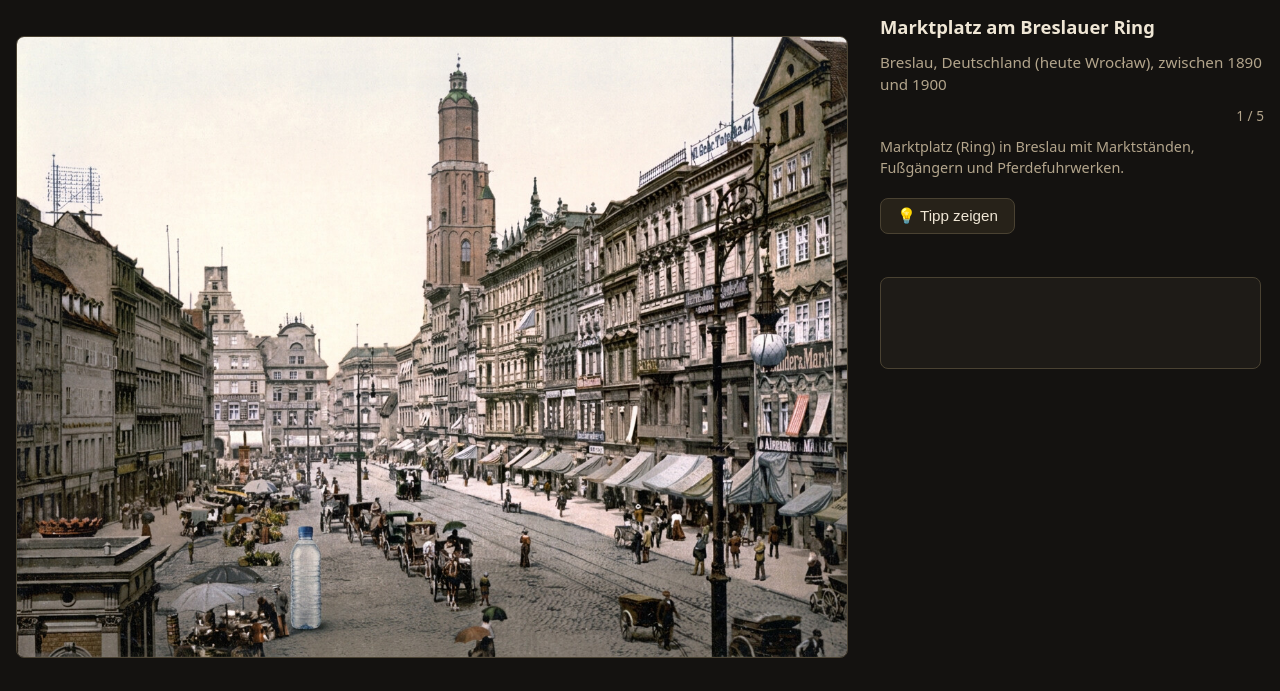
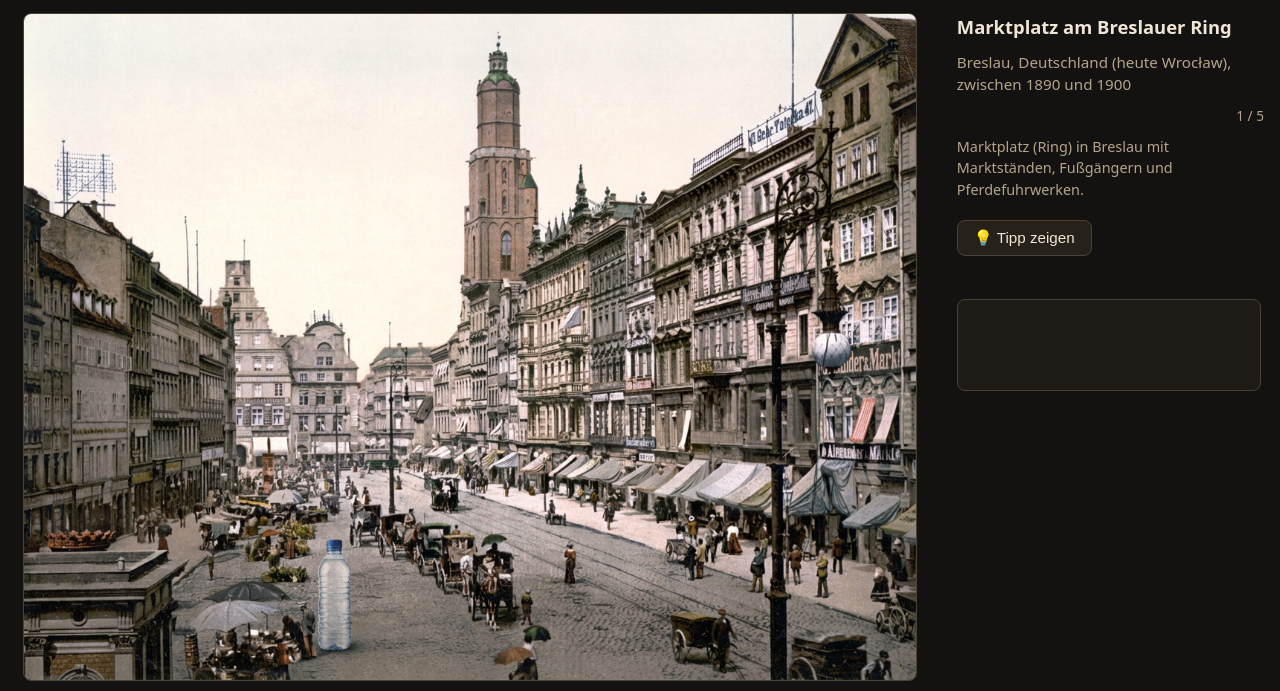
Before and after one commit to schlaufuchs26/anomalyguessr, a website with bundled scripts: page index.html in a window 1280 px wide. Shown: the part 109-800 px from the top of the page. Built offline with nearby package versions, Linux system fonts and the light colour scheme.

Commit message:
Give the image more room: shrink rail, grow stage, widen main cap
Evan (06:32): the photo is the star; it should take more horizontal space.
- Right rail: clamp(320px, 30vw, 440px) -> clamp(300px, 24vw, 380px).
- main max-width: 1400 -> 1560px (helps from ~1440px viewports up).
- column-gap stays 2rem. CSS-only; click mapping, daily quiz, no-scroll
  laptop layout, rail-only caption all unchanged.

```diff
--- a/style.css
+++ b/style.css
@@ -297,7 +297,7 @@ main {
 
   main {
     height: 100%;
-    max-width: 1400px;
+    max-width: 1560px;
     display: flex;
     flex-direction: column;
     padding: 0.6rem 1rem 0.6rem;
@@ -319,7 +319,7 @@ main {
       "stage meta"
       "stage desc"
       "stage hud";
-    grid-template-columns: minmax(0, 1fr) clamp(320px, 30vw, 440px);
+    grid-template-columns: minmax(0, 1fr) clamp(300px, 24vw, 380px);
     grid-template-rows: auto auto minmax(0, 1fr);
     column-gap: 2rem;
     row-gap: 0.6rem;
```
